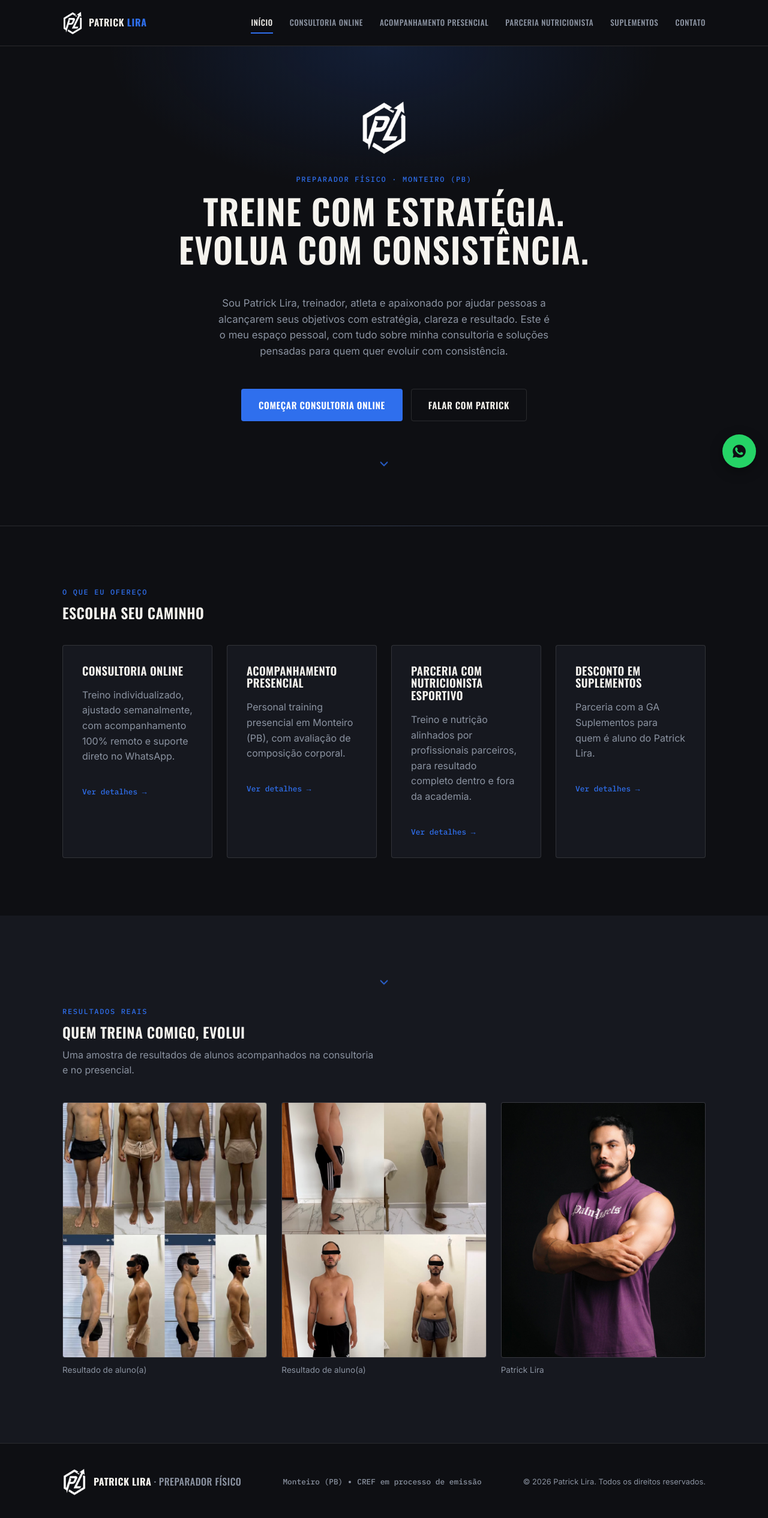
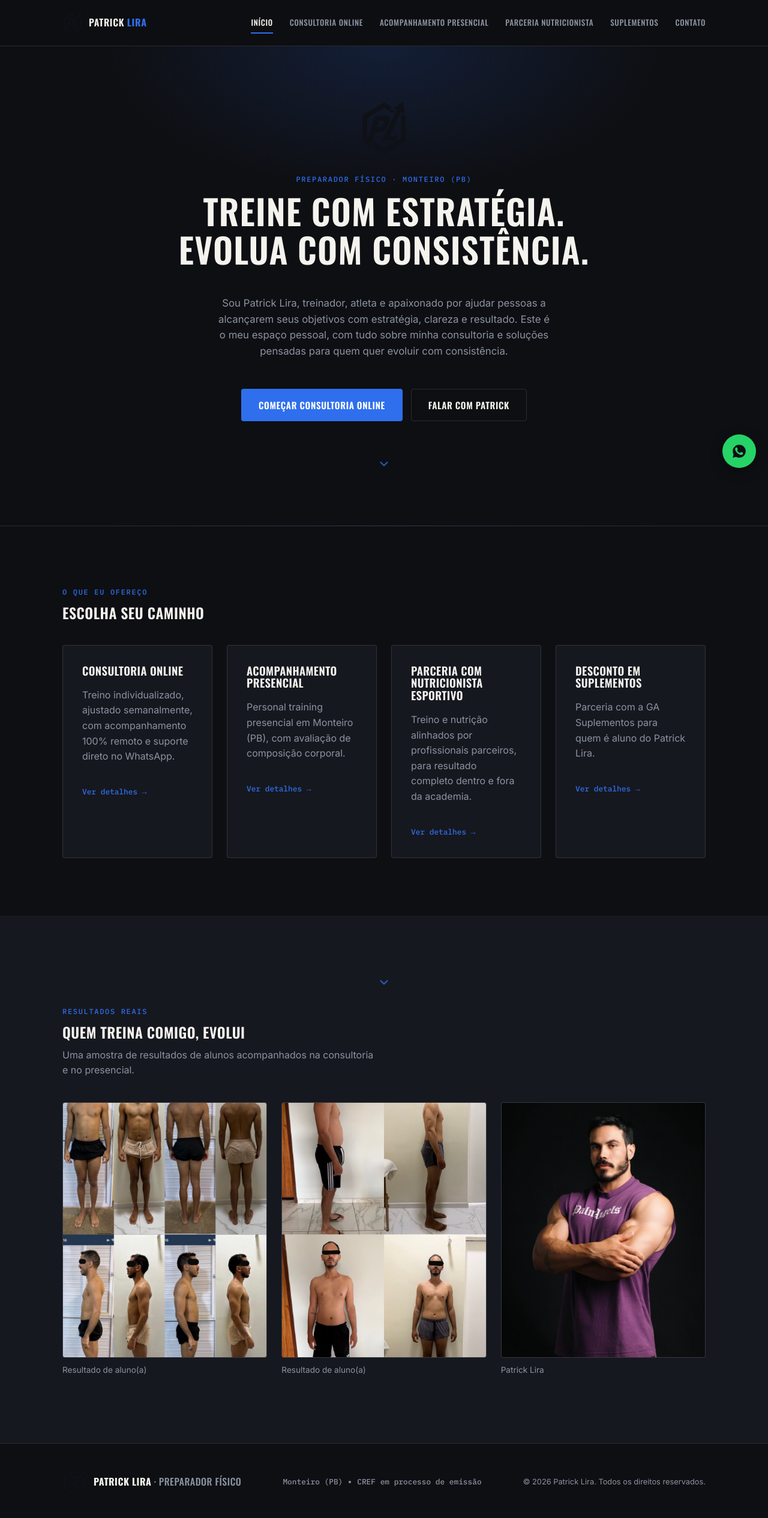
Before and after one commit to annaelyoliveira/Personal-Trainer-Site, a React (Vite) app: page / in a window 1280 px wide. Shown: the top 2530 px of the page at 60% size. Built offline with nearby package versions, Linux system fonts and the light colour scheme.

Commit message:
feat: revisao logo site

```diff
--- a/src/components/Footer.jsx
+++ b/src/components/Footer.jsx
@@ -5,7 +5,7 @@ export default function Footer() {
     <footer className="footer">
       <div className="container footer__inner">
         <div className="footer__brand">
-          <img src="/images/logo-light.png" alt="Logo Patrick Lira" width="40" height="48" />
+          <img src="/images/logo-dark.png" alt="Logo Patrick Lira" width="40" height="48" />
           <div>
             <strong>{site.nome}</strong>
             <span className="muted"> · {site.cargo}</span>
--- a/src/components/Navbar.jsx
+++ b/src/components/Navbar.jsx
@@ -23,7 +23,7 @@ export default function Navbar() {
     <header className="navbar">
       <div className="container navbar__inner">
         <Link to="/" className="navbar__brand" aria-label="Página inicial - Patrick Lira">
-          <img src="/images/logo-light.png" alt="" width="34" height="41" />
+          <img src="/images/logo-dark.png" alt="Logo Patrick Lira" width="34" height="41" />
           <span>
             PATRICK <strong>LIRA</strong>
           </span>
--- a/src/pages/Home.jsx
+++ b/src/pages/Home.jsx
@@ -9,7 +9,7 @@ export default function Home() {
       <section className="hero">
         <div className="container hero__inner">
           <img
-            src="/images/logo-light.png"
+            src="/images/logo-dark.png"
             alt="Logo Patrick Lira - hexágono com seta ascendente"
             className="hero__logo"
             width="120"
```
